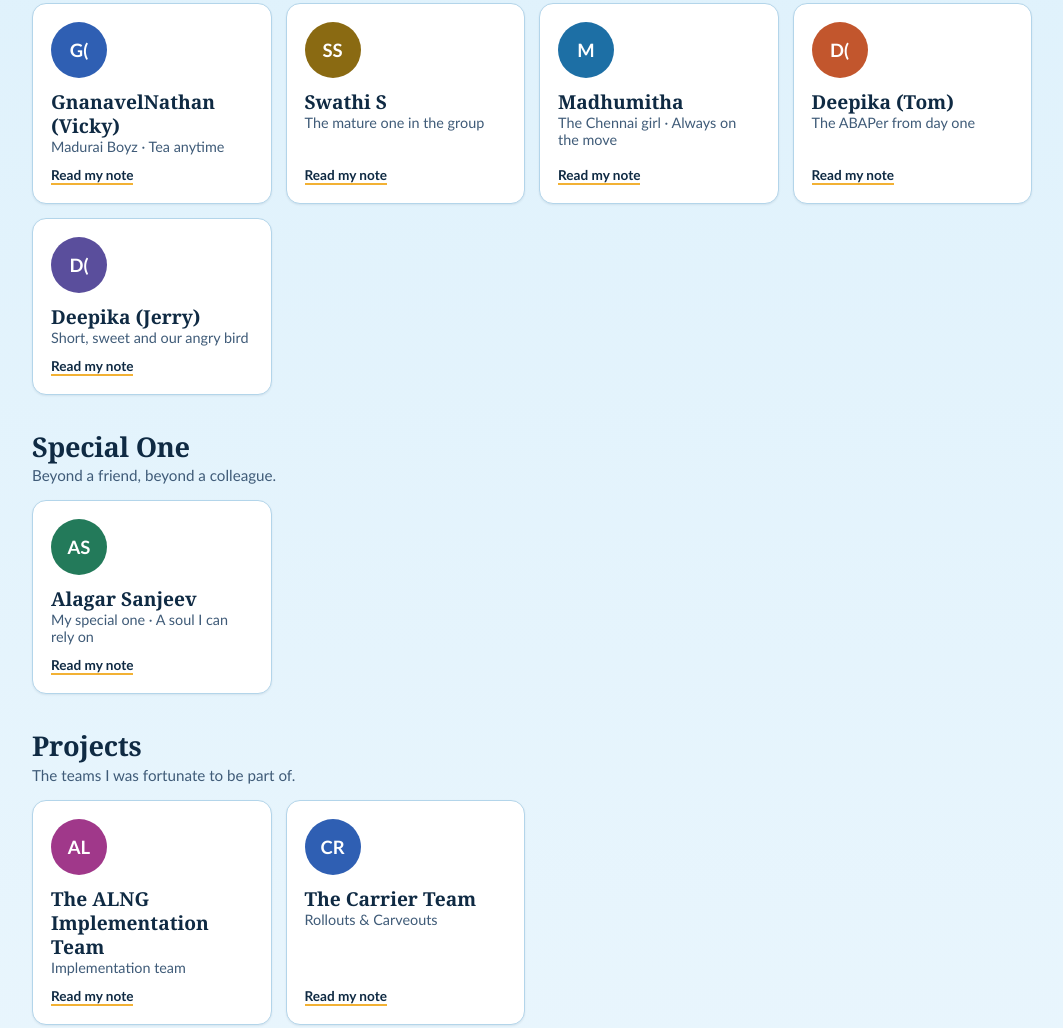
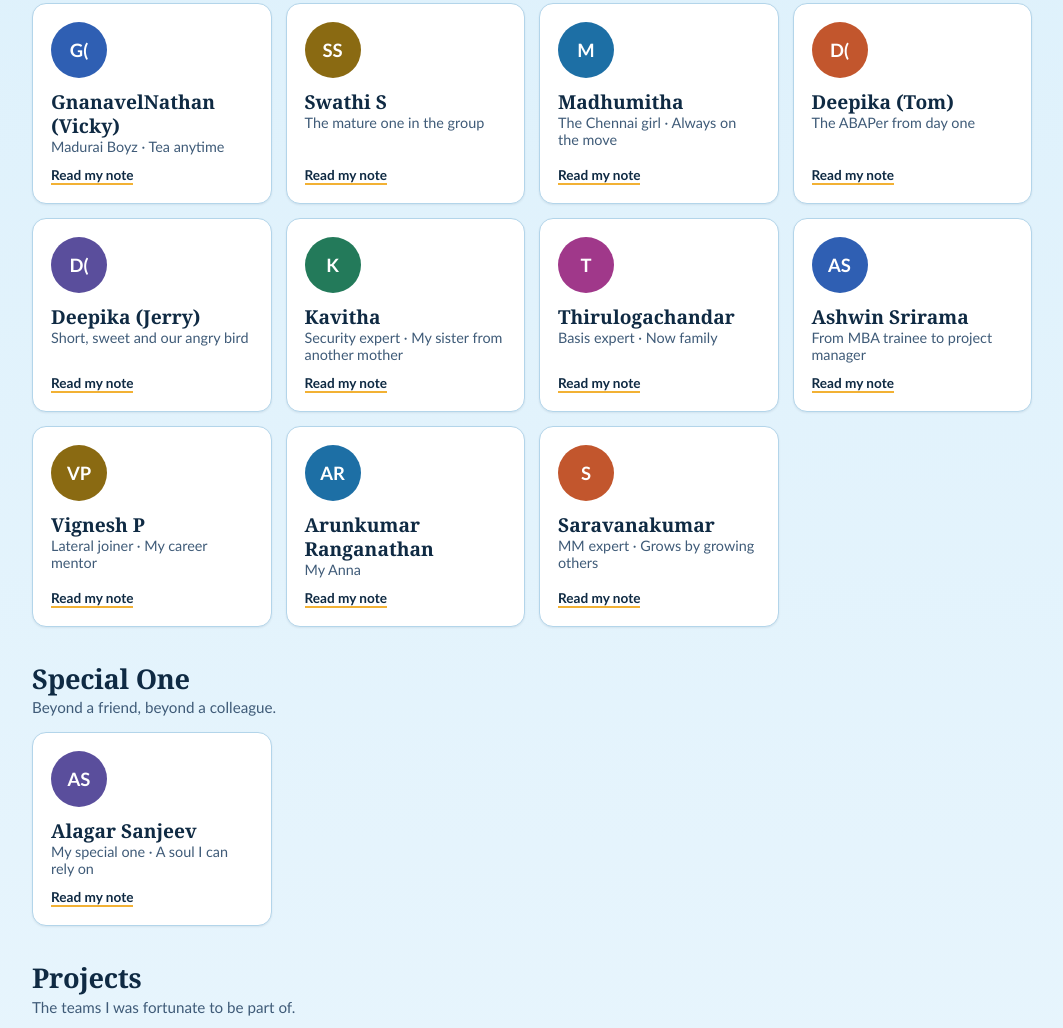
Before and after one commit to vigneshvaithialingam/Thank-You-LTM, a plain HTML site: page index.html in a window 1280 px wide. Shown: the part 2207-3235 px from the top of the page, without its empty margins (108-1171 px from the left). Drawn offline with Linux system fonts and the light colour scheme.

Commit message:
Update index.html

```diff
--- a/index.html
+++ b/index.html
@@ -301,6 +301,30 @@ const COLLEAGUES = [
   { name:"Deepika (Jerry)", role:"Short, sweet and our angry bird", photo:"",
     message:"Thank you for keeping us in line, Jerry.",
     thanks:"Short, sweet and our very own angry bird. You are a family girl at heart and always taught us how to behave. Thank you for your care and for every laugh we shared.",
+    extra:[] },
+  { name:"Kavitha", role:"Security expert · My sister from another mother", photo:"",
+    message:"Thank you for being the elder sister I found at work.",
+    thanks:"You are my elder sister from another mother. You never let me go even a little hungry and always made sure I was fed with good food. Your care and affection made me feel at home, and I am truly grateful for you.",
+    extra:[] },
+  { name:"Thirulogachandar", role:"Basis expert · Now family", photo:"",
+    message:"Thank you for turning a simple hi into family.",
+    thanks:"We started with formal, professional conversations that were little more than hi and bye. Over time, those small conversations grew into a bond, and today you are family to me. Thank you for every moment along the way.",
+    extra:[] },
+  { name:"Ashwin Srirama", role:"From MBA trainee to project manager", photo:"",
+    message:"Thank you for the friendship and the freedom to say anything.",
+    thanks:"You started as an MBA trainee and have grown into project management. Through it all, I could always talk to you freely about anything. It has been wonderful to watch your journey, and I wish you even greater success ahead.",
+    extra:[["I still remember","Our very first meeting at BorgWarner, together with the finance team."]] },
+  { name:"Vignesh P", role:"Lateral joiner · My career mentor", photo:"",
+    message:"Thank you for guiding my career like a true mentor.",
+    thanks:"You showed me what to do in my career, how to explore opportunities in the SAP world and which steps to follow. Like a real manager, you kept track of my progress and followed up with me. You never had to remember and check in, yet you always did. I am deeply grateful for that care.",
+    extra:[] },
+  { name:"Arunkumar Ranganathan", role:"My Anna", photo:"",
+    message:"Thank you for becoming the elder brother I can always count on.",
+    thanks:"Our first conversations were with you as the ABAP lead, and somewhere along the way you became my elder brother, my Anna. Whenever I call, you are always there. Thank you for being that constant in my life.",
+    extra:[] },
+  { name:"Saravanakumar", role:"MM expert · Grows by growing others", photo:"",
+    message:"Thank you for lifting juniors as you grew.",
+    thanks:"You were always enthusiastic about teaching juniors, and you made their growth part of your own. That generous mindset helped so many of us, me included. Thank you for everything you taught me.",
     extra:[] }
 ];
 
@@ -320,7 +344,7 @@ const PROJECTS = [
   { name:"The Carrier Team", initials:"CR", role:"Rollouts & Carveouts", photo:"",
     message:"Thank you for being my Pune family.",
     thanks:"Our team was reshuffled and restructured, yet once we got to know one another, we came together and delivered successfully, even ahead of schedule. You will always be my Pune family.",
-    extra:[] }
+    extra:[["Renuka Gopalan · The sweet ABAPer","Always eager to explore new things and never hesitant to teach. Thank you for your patience and for everything you shared with me."],["Rohit Kulkarni · Calm and composed","The cool guy who stayed calm and composed no matter what came our way. Your steady presence kept the whole team grounded."],["Manisha · Our Didi","Our FICO consultant and our Didi. Thank you for your guidance, your care and for looking out for all of us."]] }
 ];
 /* ===== END EDIT SECTION ===== */
 
```
